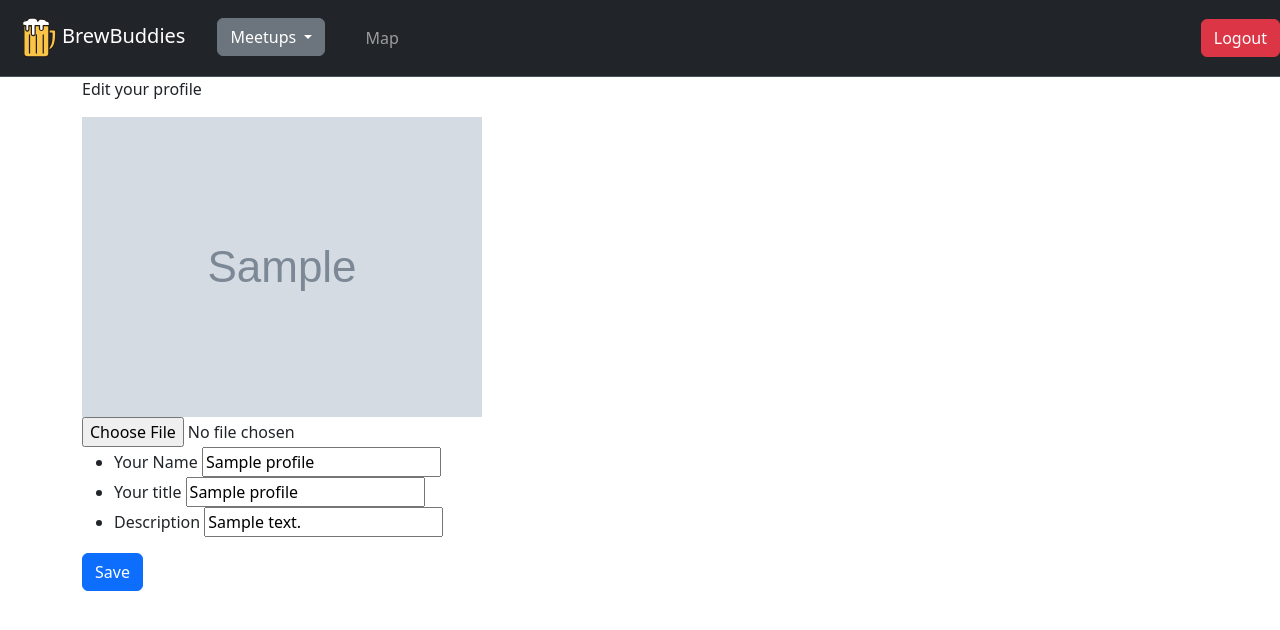
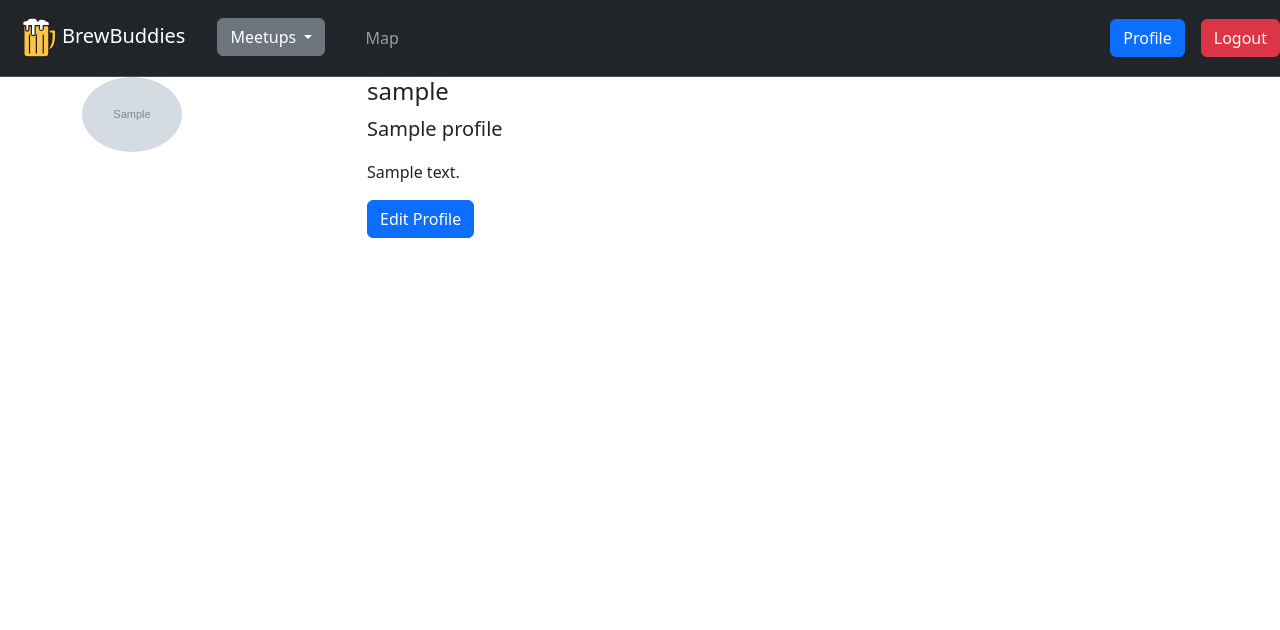
Before and after one commit to g0lubenk0/brewBuddies, a Django app: page /accounts/profile/ in a window 1280 px wide. Shown: the top 630 px of the page. Run offline with Django 4.2, Linux system fonts and the light colour scheme; a user stored in the database is signed in; tables that the repository leaves empty hold one stand-in row (values such as "Sample post"); grey boxes marked "Sample" are stand-in pictures.

Commit message:
profiles url changes

```diff
--- a/brewBuddies/profiles/urls.py
+++ b/brewBuddies/profiles/urls.py
@@ -48,6 +48,7 @@ Include these URL patterns in your Django project's main `urls.py` using the `in
 urlpatterns = [
     path('', views.index, name='home'),
     path('accounts/profile/', views.profile, name='profile'),
+    path('accounts/profile/edit', views.profile_edit, name='profile_edit'),
     path('accounts/login/', views.login_user, name='login'),
     path('accounts/register/', views.register_user, name='register'),
     path('accounts/logout/', views.logout_user, name='logout'),
--- a/brewBuddies/profiles/views.py
+++ b/brewBuddies/profiles/views.py
@@ -39,6 +39,11 @@ def index(request):
 
 @login_required(login_url='login')
 def profile(request):
+    return render(request, 'profiles/profile.html')
+
+
+@login_required(login_url='login')
+def profile_edit(request):
     """
     Handles profile editing. If the request method is POST, updates the user's profile with the submitted form data.
     Redirects to the home page on successful update.
@@ -49,7 +54,7 @@ def profile(request):
             form.save()
             username = request.user.username
             messages.success(request, f'{username}, Your profile is updated.')
-            return redirect('/')
+            return redirect('profile')
     else:
         form = ProfileForm(instance=request.user.profile)
     context = {'form':form}
--- a/brewBuddies/templates/base.html
+++ b/brewBuddies/templates/base.html
@@ -36,6 +36,7 @@
           </div>
         </div>
         {% if user.is_authenticated %}
+        <a class="profile-icon-link-container" href="{% url "profile" %}"><button type="button" class="btn btn-primary header-logout pr-3 mx-3">Profile</button>
         <a class="profile-icon-link-container" href="{% url "logout" %}">
             <button type="button" class="btn btn-danger header-logout pr-3">Logout</button>
             </a>
--- a/brewBuddies/templates/profiles/profile.html
+++ b/brewBuddies/templates/profiles/profile.html
@@ -2,19 +2,24 @@
 {% load static %}
 {% block content %}
 <div class="container">
-    <div class="profile-photo-container">
-        <img src="{{user.profile.profile_img.url}}" alt="User Image" width="100px" height='100px' srcset="">
-    </div>
-
-
-    <div class="user-content-container">
-        <p class="username">{{ user.username }}</p>
-        <p class="user-title">{{ user.profile.title }}</p>
-        <p class="user-desc">{{ user.profile.desc }}</p>
-        <div class="profile-edit-link-container">
-            <a href="{% url "profile" %}">Edit</a>
+    <div class="row">
+        <div class="col-md-3">
+            <div class="profile-photo-container">
+                <img src="{{ user.profile.profile_img.url }}" alt="User Image" class="img-fluid rounded-circle" width="100" height="100">
+            </div>
+        </div>
+        <div class="col-md-9">
+            <div class="user-content-container">
+                <p class="h4">{{ user.username }}</p>
+                <p class="lead">{{ user.profile.title }}</p>
+                <p>{{ user.profile.desc }}</p>
+                <div class="profile-edit-link-container mt-3">
+                    <a href="{% url 'profile_edit' %}" class="btn btn-primary">Edit Profile</a>
+                </div>
+            </div>
         </div>
     </div>
 </div>
 
+
 {% endblock content %}
```
Also changed, not shown: brewBuddies/templates/groups/create_group.html (+54 -7 lines), brewBuddies/static/images/1dc6b0731ee5749c7af6d01e83800703.jpg (added).
